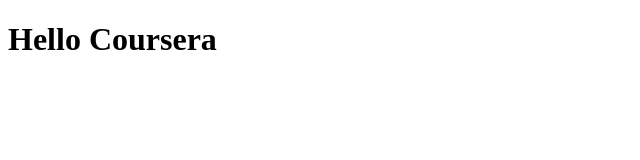
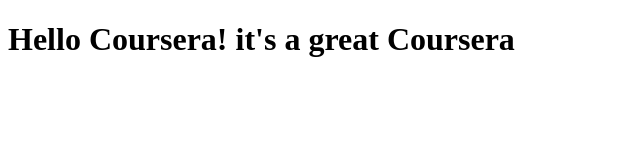
Before and after one commit to 3w-sd/coursera-test, a plain HTML site: page site/index.html in a window 1280 px wide. Shown: the whole page, without its empty margins (0-640 px from the left). Drawn offline with Linux system fonts and the light colour scheme.

Commit message:
Small adittion

```diff
--- a/site/index.html
+++ b/site/index.html
@@ -6,6 +6,6 @@
     <title>Heloo Coursera</title>
 </head>
 <body>
-    <h1>Hello Coursera</h1>
+    <h1>Hello Coursera! it's a great Coursera</h1>
 </body>
 </html>
```
